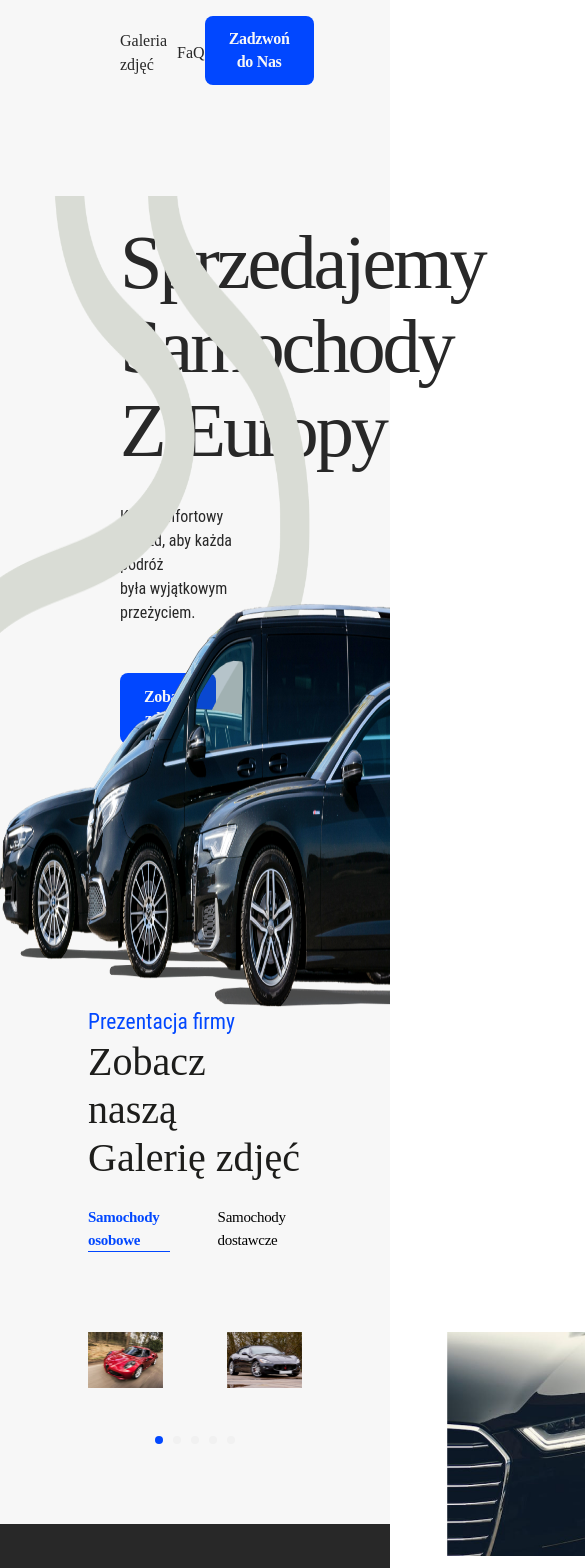
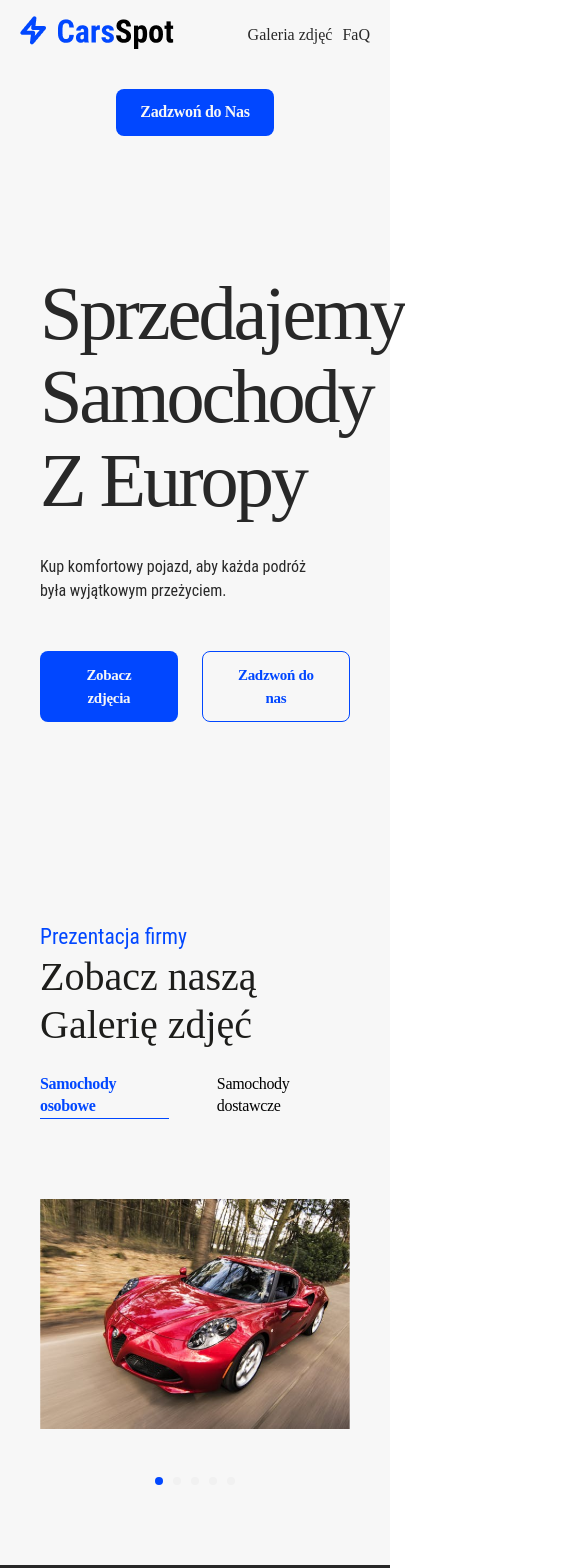
Before and after one commit to fabianeboli/CarsSpot-rekrutacja, a Vue app: page / in a window 390 px wide. Shown: the top 1568 px of the page, 585 px wide, since content can reach past the window. Built offline with nearby package versions, Linux system fonts and the light colour scheme.

Commit message:
Improved RWD

```diff
--- a/src/components/Footer/Footer.vue
+++ b/src/components/Footer/Footer.vue
@@ -3,7 +3,7 @@
 </script>
 
 <template>
-  <section class="flex justify-between border-t border-white px-[120px] py-[24px] bg-primary font-secondHeader
+  <section class="flex justify-between border-t border-white sm:px-[120px] px-10 py-[24px] bg-primary font-secondHeader
     font-bold text-base text-center text-white">
     <h3>Cars Spot</h3>
     <a class="underline" href="/">
--- a/src/components/Gallery/Gallery.vue
+++ b/src/components/Gallery/Gallery.vue
@@ -5,7 +5,7 @@ import Swiper from './Swiper.vue';
 </script>
 
 <template>
-  <section class="px-[88px] pt-[80px]">
+  <section class="px-10 -mt-24 md:px-[88px] md:pt-[80px]">
     <Header />
     <Swiper />
   </section>
--- a/src/components/Gallery/Header.vue
+++ b/src/components/Gallery/Header.vue
@@ -10,7 +10,7 @@
     </div>
 
     <nav>
-      <ul class="flex gap-x-12 text-[15px] leading-[22.5px] tracking-[-0.02em] font-sans">
+      <ul class="flex gap-x-12 sm:text-[15px] leading-[22.5px] tracking-[-0.02em] font-sans">
         <li class="text-accent font-semibold border-b border-accent">Samochody osobowe</li>
         <li>Samochody dostawcze</li>
       </ul>
--- a/src/components/Gallery/Swiper.vue
+++ b/src/components/Gallery/Swiper.vue
@@ -3,11 +3,12 @@
 </script>
 
 <template>
-  <section class="grid grid-rows-1 grid-cols-2 gap-x-16">
-    <img class="w-auto h-auto" src="../../assets/car_1.png" alt="car 1" aria-label="Picture of car" />
-    <img class="w-auto h-auto" src="../../assets/car_2.png" alt="car 2" aria-label="Picture of car 2" />
-    <div class="absolute">
-      <img class="relative w-auto h-auto left-[92vw]" src="../../assets/car_3.png" alt="car 3"
+  <section class="grid grid-rows-1 grid-col-1 sm:grid-cols-2 gap-x-16">
+    <img class="w-auto sm:h-auto" src="../../assets/car_1.png" alt="car 1" aria-label="Picture of car" />
+    <img class="hidden sm:block sm:w-auto sm:h-auto" src="../../assets/car_2.png" alt="car 2"
+      aria-label="Picture of car 2" />
+    <div class="absolute hidden md:block">
+      <img class="relative w-auto h-auto left-[92.5vw] " src="../../assets/car_3.png" alt="car 3"
         aria-label="Picture of car 3" />
     </div>
   </section>
--- a/src/components/Hero/Hero.vue
+++ b/src/components/Hero/Hero.vue
@@ -4,7 +4,7 @@
 
 <template>
   <section class="h-[825px]">
-    <div class="flex flex-col justify-center items-start p-[120px]">
+    <div class="flex flex-col justify-center items-start py-20 px-10 md:p-[120px]">
       <h1 class="font-header text-primary text-[76.29px] leading-[83.92px] tracking-[-0.04em] mb-8">Sprzedajemy
         Samochody
         <span class="block">Z Europy</span>
@@ -15,18 +15,18 @@
 
       <div class="flex gap-x-6">
         <button
-          class="bg-accent px-6 py-3 rounded-lg text-base leading-[22.5px] text-customWhite text-[15px] font-semibold tracking-[-0.02em]">Zobacz
+          class="bg-accent px-6 py-3 rounded-lg leading-[22.5px] text-customWhite text-[15px] font-semibold tracking-[-0.02em]">Zobacz
           zdjęcia</button>
         <button
-          class="border border-accent px-6 py-3 rounded-lg text-base leading-[22.5px] text-accent text-[15px] font-semibold tracking-[-0.02em]">Zadzwoń
+          class="border border-accent px-6 py-3 rounded-lg  leading-[22.5px] text-accent text-[15px] font-semibold tracking-[-0.02em]">Zadzwoń
           do nas</button>
       </div>
     </div>
 
     <div class="relative">
-      <img class="absolute h-[404.37px] w-[1064px] right-0 -bottom-36 z-50 " src="../../assets/Hero.png"
+      <img class="hidden xl:block absolute h-[404.37px] w-[1064px] right-0 -bottom-36 z-50 " src="../../assets/Hero.png"
         alt="CarsSpot Banner" aria-label="CarsSpot Banner">
-      <img class="absolute h-[668.05px] w-[671.83px] bottom-0 right-20" src="../../assets/WheelTracks.png"
+      <img class="hidden xl:block absolute h-[668.05px] w-[671.83px] bottom-0 right-20" src="../../assets/WheelTracks.png"
         alt="Wheel Tracks" aria-label="Wheel Tracks image">
     </div>
 
--- a/src/components/Navigations/Navigations.vue
+++ b/src/components/Navigations/Navigations.vue
@@ -3,7 +3,7 @@
 </script>
 
 <template>
-  <nav class="flex justify-between py-4 px-[120px]">
+  <nav class="flex justify-between py-4 md:px-[120px] flex-wrap mx-5 md:mx-0">
     <div class="my-auto">
       <img src="../../assets/CarsSpot.png" alt="CarsSpot Banner" aria-label="CarsSpot Banner">
     </div>
@@ -14,8 +14,7 @@
     </ul>
 
     <button
-      class="bg-accent px-6 py-3 rounded-lg text-base leading-[22.5px] text-customWhite text-[15px] font-semibold tracking-[-0.02em] text-center z-50">Zadzwoń
-      do Nas
+      class="my-10 mx-auto sm:mx-0 sm:my-0 bg-accent px-6 py-3 rounded-lg text-base leading-[22.5px] text-customWhite text-[15px] font-semibold tracking-[-0.02em] text-center z-50">Zadzwoń do Nas
     </button>
   </nav>
 </template>
--- a/src/components/Seo/Seo.vue
+++ b/src/components/Seo/Seo.vue
@@ -5,7 +5,7 @@ import Element from './Element.vue';
 </script>
 
 <template>
-  <section class="flex justify-between bg-primary py-[88px] px-[120px] gap-x-12">
+  <section class="flex flex-col sm:flex-row justify-between bg-primary py-[88px] px-12 sm:px-[120px] sm:gap-x-12 gap-y-24 sm:gap-y-0">
     <Element />
     <Element />
   </section>
```
